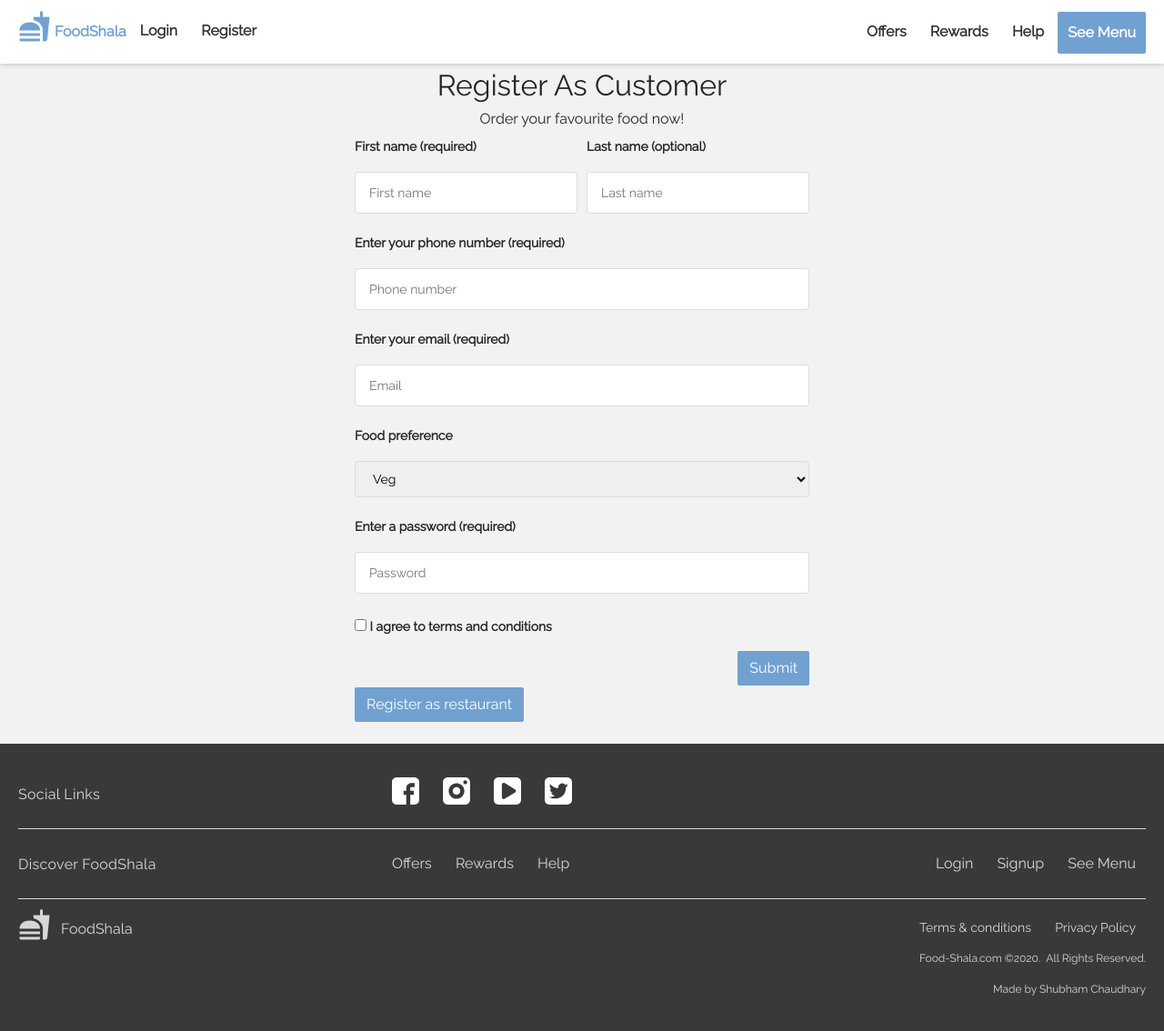
After one commit to shubhamchaudhary1399/foodshala, a PHP site: page /register.php in a window 1280 px wide. The commit adds this page. Shown: the whole page at 91% size. Run offline with PHP 8.4, Linux system fonts and the light colour scheme.

Commit message:
pushing login and register

```diff
--- /dev/null
+++ b/css/footer.css
@@ -0,0 +1,100 @@
+.footer-food{
+	padding: 11px 20px;
+	margin: 0;
+	background: #393939;
+	color: rgba(255,255,255,0.8) !important;
+}
+
+.row-social{
+	padding: 15px 0 15px 0;
+	border-bottom: 1px solid rgba(255,255,255,0.8);
+}
+
+.title-social{
+	float: left;
+	width: 400px;
+	padding-top: 18px;
+	font-size: 16px;
+	letter-spacing: 0.3px;
+	font-weight: 400;
+}
+
+.links-social{
+	display: inline-block;
+}
+
+.tags{
+	color: rgba(255,255,255,0.8);
+	font-weight: 300;
+}
+
+.tags:hover{
+	font-weight: 300;
+	color: #81d0e8;
+	text-decoration: none;
+}
+
+.links-account{
+	display: inline-block;
+	float: right;
+}
+
+.brand-footer{
+	display: inline-block;
+}
+
+.details{
+	float: right;
+}
+
+.copyrights{
+	text-align: right;
+	font-weight: 200;
+	font-size: 12px;
+}
+
+@media screen and (max-width: 1200px){
+	.title-social{
+		width: 250px;
+	}
+}
+
+@media screen and (max-width: 1000px){
+	.links-account{
+		display: block;
+		float: none;
+		text-align: center;
+	}
+}
+
+@media screen and (max-width: 768px){
+	.title-social{
+		display: block;
+		float: none;
+		max-width: 700px;
+		margin: auto;
+		text-align: center;
+		padding-top: 0;
+		padding-bottom: 10px;
+	}
+	.links-social{
+		display: block;
+		text-align: center;
+	}
+
+	.brand-footer{
+		display: block;
+		max-width: 150px;
+		margin: auto;
+	}
+
+	.details{
+		float: none;
+		text-align: center;
+	}
+
+	.copyrights{
+		text-align: center;
+	}
+
+}
--- a/css/master.css
+++ b/css/master.css
@@ -24,6 +24,7 @@ body{
 .links:hover{
 	color: #81d0e8;
 	font-weight: 700;
+	text-decoration: none !important;
 }
 
 @media screen and (max-width: 768px) {
--- a/css/navbar.css
+++ b/css/navbar.css
@@ -1,4 +1,4 @@
-.navbar {
+.navbar-food {
 	position: fixed;
 	top: 0;
 	left: 0;
@@ -9,44 +9,41 @@
 	margin: 0px;
 	overflow: hidden;
 	text-align: right;
-	height: 52px;
     -webkit-box-shadow: 0 2px 4px 0px rgba(0,0,0,0.14);
     -moz-box-shadow: 0 2px 4px 0px rgba(0,0,0,0.14);
     box-shadow: 0 2px 4px 0px rgba(0,0,0,0.14);
 
 }
 
-.navbar .max-width{
+.navbar-food .max-width-nav{
 	margin: auto;
 	overflow: hidden;
 }
 
-.navbar .navbar-brand{
+.navbar-food .nav-br-fs{
 	float: left !important;
 }
 
-.navbar .navbar-left{
+.navbar-food .navbar-l{
 	float: left;
-	margin-top: 4px;
 }
 
-.navbar .navbar-right{
+.navbar-food .navbar-r{
 	float: right;
-	margin-top: 4px;
 }
 
-.brand-link{
+.br-fs-link{
 	text-decoration: none;
 	color: #71a1d1;
 }
 
-.brand-link:hover{
+.br-fs-link:hover{
 	color: #81d0e8;
 }
 
 .foodshala{
 	float: right;
-	margin-top: 15px;
+	margin-top: 12px;
 	padding: 0 4px;
 }
 
@@ -97,29 +94,29 @@
 
 	.hide-lg{
 	    display: block;
-   		padding: 10px 5px;
+   		margin: 12px 10px;
     	height: 14px;
     	float: left;
-    	margin-top: 0;
     }
 
-	.navbar{
+	.navbar-food{
 		padding: 11px;
-		height: 34px;
 		overflow: hidden;
 	}
 
-	.navbar .navbar-brand{
-		margin-left: 12px;
+	.navbar-food .nav-br-fs{
+		max-width: 130px;
+		margin: auto;
+    float: none !important;
 	}
 
-	.navbar .max-width{
+	.navbar-food .max-width-nav{
 		max-width: auto;
 		margin: auto;
 		overflow: hidden;
 	}
 
-	.navbar-right, .navbar-left{
+	.navbar-r, .navbar-l{
 		display: none !important;
 	}
 
@@ -155,12 +152,6 @@
 		top: -4px;
 	}
 
-
-	.nav_ul>li>a>img {
-    	position: relative;
-    	top: 7px;
-	}
-
 	.sidebar-navbar li a{
 		width: 100%;
 		display: block;
--- /dev/null
+++ b/css/register.css
@@ -0,0 +1,144 @@
+body{
+	background-color: #F2f2f2;
+  padding-top: 75px;
+}
+
+.userform{
+	max-width: 600px;
+	display: block;
+	margin: 0 auto;
+}
+
+.form-heading{
+	text-align: center;
+	font-size: 24px;
+	font-weight: 200;
+}
+
+.form{
+	max-width: 500px;
+	margin: auto;
+	line-height: 24px;
+	font-size: 14px;
+	font-weight: bold;
+}
+
+.f_name{
+	width: 49%;
+	float: left;
+}
+
+.l_name{
+	width: 49%;
+	float: right;
+}
+
+
+input[type=text]{
+	box-sizing: border-box;
+    width: 100%;
+	padding: 10px 15px;
+	margin: 8px 0 20px 0;
+	border: 1px solid #dadce0;
+	border-radius: 0.25rem;
+}
+
+input[type=tel]{
+	box-sizing: border-box;
+	width: 100%;
+	padding: 10px 15px;
+	margin: 8px 0 20px 0;
+	border: 1px solid #dadce0;
+	border-radius: 0.25rem;
+}
+
+input[type=email]{
+	box-sizing: border-box;
+	width: 100%;
+	padding: 10px 15px;
+	margin: 8px 0 20px 0;
+	border: 1px solid #dadce0;
+	border-radius: 0.25rem;
+}
+
+.taste{
+	box-sizing: border-box;
+	width: 100%;
+	padding: 10px 15px;
+	margin: 8px 0 20px 0;
+	border: 1px solid #dadce0;
+	border-radius: 0.25rem;
+}
+
+input[type=password]{
+	box-sizing: border-box;
+	width: 100%;
+	padding: 10px 15px;
+	margin: 8px 0 20px 0;
+	border: 1px solid #dadce0;
+	border-radius: 0.25rem;
+}
+
+input[type=checkbox]{
+	margin: 8px 0 20px 0;
+	border: 1px solid #dadce0;
+}
+
+input[type=text]:focus, input[type=tel]:focus, input[type=email]:focus, input[type=password]:focus {
+	outline: none !important;
+	border: 1px solid #71a1d1;
+	box-shadow: 0px 0px 4px 0px rgba(129,208,232,1);
+	transition: 0.5s ease;
+}
+
+.red{
+	color: firebrick;
+	display: flex;
+	margin: -10px 20px 10px;
+}
+
+@media screen and (max-width: 768px){
+	.userform{
+		max-width: 500px;
+	}
+
+	.f_name{
+		width: 50%;
+	}
+	.l_name{
+		width: 50%;
+	}
+	.form{
+		max-width: 400px;
+	}
+}
+
+@media screen and (max-width: 450px){
+	.userform{
+		max-width: 400px;
+	}
+
+	.form{
+		max-width: 300px;
+	}
+
+	input[type=text]{
+		box-sizing: border-box;
+    	width: 100%;
+	}
+
+	input[type=tel]{
+		box-sizing: border-box;
+    	width: 100%;
+	}
+
+	input[type=email]{
+		box-sizing: border-box;
+    	width: 100%;
+	}
+
+	input[type=password]{
+		box-sizing: border-box;
+    	width: 100%;
+	}
+}
--- /dev/null
+++ b/includes/footer.php
@@ -0,0 +1,44 @@
+<footer class="footer-food">
+	<div class="max-width">
+		<div class="row-social">
+			<div class="title-social">Social Links</div>
+			<div class="links-social">
+			<a href="#" class="links"><img src="img/svg/fb-footer-icon.svg" class="icon-footer"></a>
+			<a href="#" class="links"><img src="img/svg/insta-footer-icon.svg" class="icon-footer"></a>
+			<a href="#" class="links"><img src="img/svg/youtube-footer-icon.svg" class="icon-footer"></a>
+			<a href="#" class="links"><img src="img/svg/twitter-footer-icon.svg" class="icon-footer"></a>
+			</div>
+		</div>
+
+		<div class="row-social">
+			<div style="padding-top: 12px;" class="title-social">Discover FoodShala</div>
+			<div class="links-social">
+			<a href="#" class="tags links" target="_blank">Offers</a>
+			<a href="#" class="tags links" target="_blank">Rewards</a>
+			<a href="#" class="tags links" target="_blank">Help</a>
+			<!-- <a href="#" class="tags links">Contact Us</a> -->
+			</div>
+			<div class="links-account">
+			<a href="#" class="tags links">Login</a>
+			<a href="#" class="tags links">Signup</a>
+			<a href="#" class="tags links">See Menu</a>
+			</div>
+		</div>
+
+		<div class="row-social" style="border: none;padding: 10px 0 10px 0;">
+			<div class="brand-footer">
+			<span class="material-icons md-36" style="float: left;">fastfood</span>
+			<a href="index.php" class="logo tags links">FoodShala</a></div>
+			<div class="details">
+				<a href="#" class="tags links" style="font-size: 14px;">Terms & conditions</a>
+				<a href="#" class="tags links" style="font-size: 14px;">Privacy Policy</a>
+			</div>
+			<div class="copyrights">
+				<p>Food&#45;Shala&#46;com &copy;<?php echo DATE('Y') ;?>.&nbsp;&nbsp;All Rights Reserved.</p>
+                <p >Made by Shubham Chaudhary</p>
+			</div>
+		</div>
+
+
+	</div>
+</footer>
--- /dev/null
+++ b/includes/head.php
@@ -0,0 +1,16 @@
+<meta name="viewport" content="width=device-width, initial-scale=1.0">
+<!-- fonts -->
+<link href="https://fonts.googleapis.com/css?family=Raleway&display=swap" rel="stylesheet">
+<link href="https://fonts.googleapis.com/css?family=Roboto:500&display=swap" rel="stylesheet">
+<link href="https://fonts.googleapis.com/icon?family=Material+Icons" rel="stylesheet">
+<!-- css -->
+<link rel="stylesheet" href="https://stackpath.bootstrapcdn.com/bootstrap/4.5.2/css/bootstrap.min.css" integrity="sha384-JcKb8q3iqJ61gNV9KGb8thSsNjpSL0n8PARn9HuZOnIxN0hoP+VmmDGMN5t9UJ0Z" crossorigin="anonymous">
+<link rel="stylesheet" type="text/css" href="css/master.css">
+<link rel="stylesheet" type="text/css" href="css/navbar.css">
+<link rel="stylesheet" type="text/css" href="css/footer.css">
+
+<!-- scripts -->
+<script src="https://code.jquery.com/jquery-3.5.1.slim.min.js" integrity="sha384-DfXdz2htPH0lsSSs5nCTpuj/zy4C+OGpamoFVy38MVBnE+IbbVYUew+OrCXaRkfj" crossorigin="anonymous"></script>
+<script src="https://cdn.jsdelivr.net/npm/popper.js@1.16.1/dist/umd/popper.min.js" integrity="sha384-9/reFTGAW83EW2RDu2S0VKaIzap3H66lZH81PoYlFhbGU+6BZp6G7niu735Sk7lN" crossorigin="anonymous"></script>
+<script src="https://stackpath.bootstrapcdn.com/bootstrap/4.5.2/js/bootstrap.min.js" integrity="sha384-B4gt1jrGC7Jh4AgTPSdUtOBvfO8shuf57BaghqFfPlYxofvL8/KUEfYiJOMMV+rV" crossorigin="anonymous"></script>
+<script type="text/javascript" src="js/navbar.js"></script>
--- a/includes/navbar.php
+++ b/includes/navbar.php
@@ -1,9 +1,9 @@
-<div class="navbar">
-		<div class="max-width">
+<div class="navbar-food">
+		<div class="max-width-nav">
 			<img src="img/svg/menu.svg" class="hide-lg" onclick="burger()">
 
-			<div class="navbar-brand">
-        <a class="brand-link" href="index.php">
+			<div class="nav-br-fs">
+        <a class="br-fs-link" href="index.php">
           <span class="material-icons md-36" style="float: left;">fastfood</span>
           <span class="foodshala"><strong>FoodShala</strong></span>
         </a>
@@ -12,11 +12,11 @@
 		<?php
             if (isset($_SESSION['email'])) { ?>
 
-            <div class="navbar-left">
+            <div class="navbar-l">
 				<a href="qubuser.php" class="links">Hello <?php echo $_SESSION['firstname']; ?></a>
 			</div>
 
-			<div class="navbar-right">
+			<div class="navbar-r">
         <a href="fleet.php" class="links">Offers</a>
 				<a href="drive.php" class="links">Rewards</a>
 				<a href="aboutus.php" class="links">Help</a>
@@ -28,18 +28,21 @@
 		<div class="sidebar-navbar" style="">
 			<span class="cbtn" onclick="burger()">&times;</span>
 			<ul class="nav_ul">
-				<li><a href="qubuser.php" class="links nav-links">
-						<img src="img/svg/account_circle.svg" class="material-icon">Hi <?php echo $_SESSION['firstname']; ?></a></li>
-				<li><a href="booknow.php" class="links nav-links">
-						<img src="img/svg/taxi.svg" class="material-icon">Book Now</a></li>
-				<li><a href="fleet.php" class="links nav-links">
-						<img src="img/svg/fleet.svg" class="material-icon">Qub Fleet</a></li>
-				<li><a href="aboutus.php" class="links nav-links">
-						<img src="img/svg/company.svg" class="material-icon">Our Company</a></li>
-				<li><a href="settings.php" class="links nav-links">
-						<img src="img/svg/settings.svg" class="material-icon">Settings</a></li>
-				<li><a href="logout_script.php" class="links nav-links">
-						<img src="img/svg/logout.svg" class="material-icon">Logout</a></li>
+        <li><a href="login.php" class="links nav-links">
+          <span class="material-icons material-icon">fastfood</span>
+          <span class="mt-aside">Login</span></a></li>
+				<li><a href="login.php" class="links nav-links">
+          <span class="material-icons material-icon">fastfood</span>
+          <span class="mt-aside">Login</span></a></li>
+				<li><a href="login.php" class="links nav-links">
+          <span class="material-icons material-icon">fastfood</span>
+          <span class="mt-aside">Login</span></a></li>
+				<li><a href="login.php" class="links nav-links">
+          <span class="material-icons material-icon">fastfood</span>
+          <span class="mt-aside">Login</span></a></li>
+				<li><a href="login.php" class="links nav-links">
+          <span class="material-icons material-icon">fastfood</span>
+          <span class="mt-aside">Login</span></a></li>
 
 			</ul>
 		</div>
@@ -49,12 +52,12 @@
 
         <?php } else {  ?>
 
-            <div class="navbar-left">
+            <div class="navbar-l">
 				<a href="login.php" class="links">Login</a>
-				<a href="signUp.php" class="links">Signup</a>
+				<a href="register.php" class="links">Register</a>
 			</div>
 
-			<div class="navbar-right">
+			<div class="navbar-r">
 				<a href="fleet.php" class="links">Offers</a>
 				<a href="drive.php" class="links">Rewards</a>
 				<a href="aboutus.php" class="links">Help</a>
--- /dev/null
+++ b/register.php
@@ -0,0 +1,71 @@
+<!DOCTYPE html>
+<html>
+<head>
+	<title>Register as customer | FoodShala</title>
+	<?php include 'includes/head.php' ?>
+  <link rel="stylesheet" type="text/css" href="css/register.css">
+</head>
+<body>
+	<?php include 'includes/navbar.php'; ?>
+
+  <div class="userform">
+		<div class="form-heading">
+			<h2>Register As Customer</h2>
+			<h6 id="subheading">Order your favourite food now!</h6>
+		</div>
+
+		<div class="form">
+			<form method="POST" action="signup_script.php" name="SignUp_User">
+				<div class="f_name">
+					<label for="fname">First name (required)</label><br>
+					<input type="text" name="firstname" id="fname" placeholder="First name" required>
+				</div>
+				<div class="l_name">
+					<label for="lname">Last name (optional)</label><br>
+					<input type="text" name="lastname" id="lname" placeholder="Last name">
+				</div>
+				<label for="phonenumber">Enter your phone number (required)</label><br>
+				<input type="tel" name="Phonenumber" maxlength="10" id="phonenumber" placeholder="Phone number" required>
+				<?php
+                if(isset($_GET["m1"])){
+                  echo $_GET['m1'];
+                }?>
+
+				<label for="email">Enter your email (required)</label><br>
+				<input type="email" name="Email" id="email" placeholder="Email" required>
+				<?php
+                if(isset($_GET["m2"])){
+                    echo $_GET['m2'];
+                }?>
+
+				<label for="fname">Food preference</label><br>
+				<select class="taste" name="">
+					<option value="">Veg</option>
+					<option value="">Non Veg</option>
+				</select>
+
+				<label for="password">Enter a password (required)</label><br>
+				<input type="password" name="Password" id="password" placeholder="Password" pattern=".{6,}" required>
+
+				<input type="checkbox" name="terms" value="agree" required=""> I agree to terms and conditions <br>
+				<div class="form-group row mb-0">
+          <div class="col-md-12">
+              <button type="submit" class="btn btn-default menu-link float-right">
+                  Submit
+              </button>
+          </div>
+      	</div>
+				<div class="form-group row mb-0">
+          <div class="col-md-12">
+						<a href="registerrestaurant.php" class="btn btn-default menu-link float-left">Register as restaurant</a>
+          </div>
+      	</div>
+			</form>
+
+		</div>
+	</div>
+	<br>
+
+	<?php include 'includes/footer.php' ?>
+</body>
+</html>
```
Also changed, not shown: css/login.css (added, +111 -0 lines), index.php (+2 -10 lines), login.php (added, +43 -0 lines), loginrestaurant.php (added, +43 -0 lines), registerrestaurant.php (added, +60 -0 lines), img/svg/fb-footer-icon.svg (added), img/svg/insta-footer-icon.svg (added), img/svg/twitter-footer-icon.svg (added), img/svg/youtube-footer-icon.svg (added).
